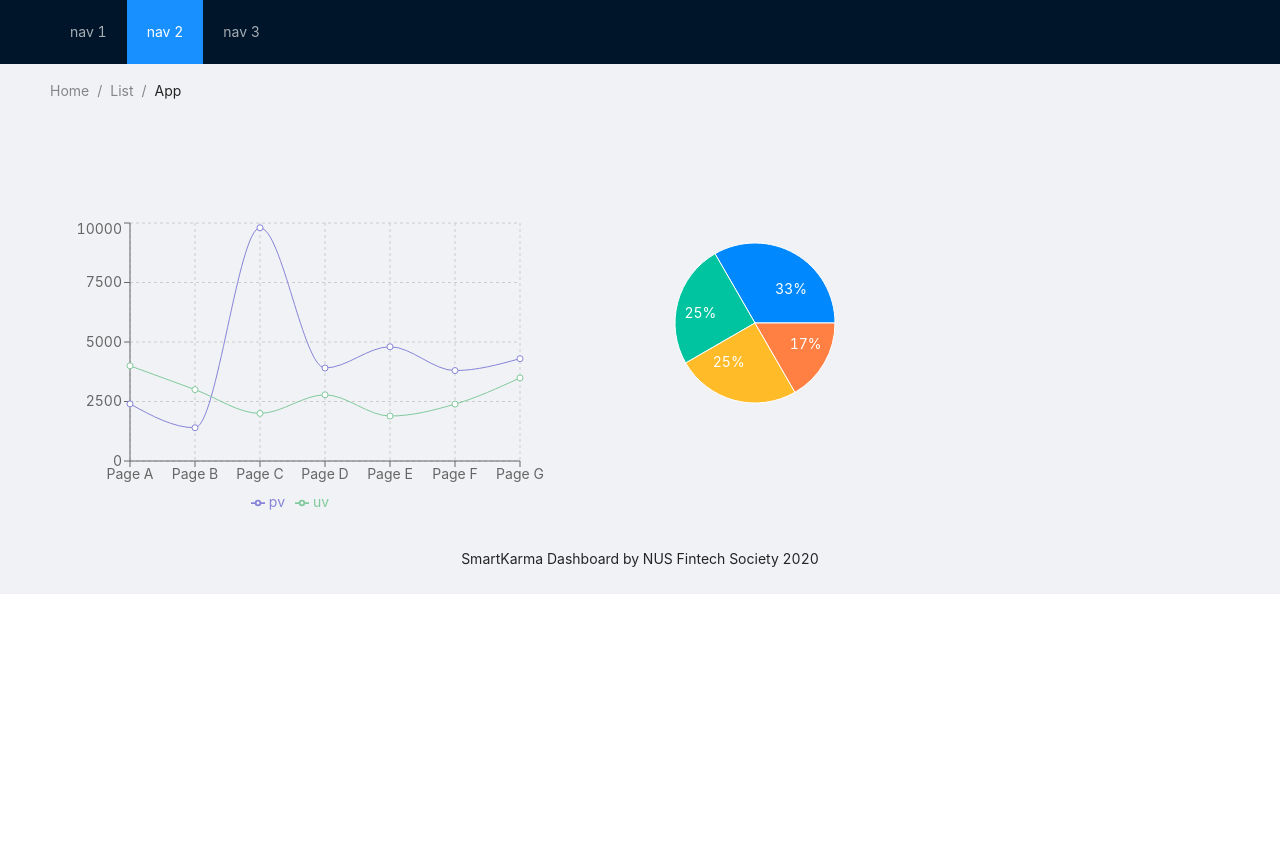
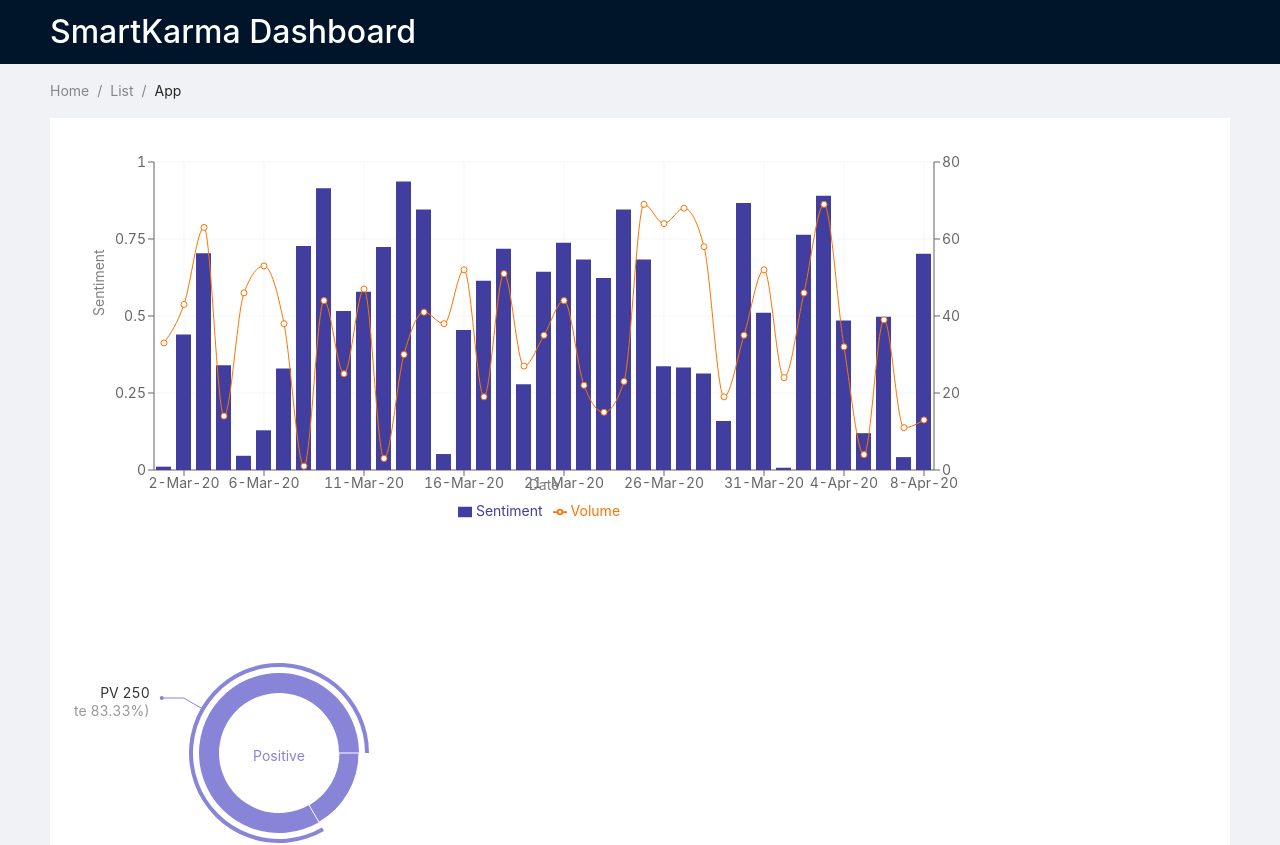
Before and after one commit to NUS-Fintech-Society/ML_SmartKarma_Dashboard, a React (Create React App) app in the folder smart-karma-dashboard/: page / in a window 1280 px wide. Shown: the top 845 px of the page. Before the commit the page ends 800 px from the top, so only its background shows below. Built offline with nearby package versions, Linux system fonts and the light colour scheme.

Commit message:
changed charts

```diff
--- a/smart-karma-dashboard/src/App.css
+++ b/smart-karma-dashboard/src/App.css
@@ -1,30 +1,25 @@
-.App {
-  text-align: center;
+.site-layout-content {
+  background: #fff;
+  padding: 24px;
+  min-height: 1000px;
 }
-
-.App-logo {
-  height: 40vmin;
-}
-
-.App-header {
-  background-color: #282c34;
-  min-height: 100vh;
-  display: flex;
-  flex-direction: column;
-  align-items: center;
-  justify-content: center;
-  font-size: calc(10px + 2vmin);
-  color: white;
-}
-
-.App-link {
-  color: #09d3ac;
+#components-layout-demo-top .logo {
+  width: 120px;
+  height: 31px;
+  background: rgba(255, 255, 255, 0.2);
+  margin: 16px 24px 16px 0;
+  float: left;
 }
 
 .line {
-  display: inline-block;
+  display: inline-flex;
 }
 
 .pie {
-  display: inline-block;
+  display: inline-flex;
 }
+
+.title {
+  color: white;
+  font-size: 32px;
+}
--- a/smart-karma-dashboard/src/App.js
+++ b/smart-karma-dashboard/src/App.js
@@ -10,17 +10,12 @@ import { Layout, Menu, Breadcrumb } from "antd";
 
 const { Header, Content, Footer } = Layout;
 
-function App() {
+export default function App() {
   return (
     <div>
       <Layout className="layout">
         <Header>
-          <div className="logo" />
-          <Menu theme="dark" mode="horizontal" defaultSelectedKeys={["2"]}>
-            <Menu.Item key="1">nav 1</Menu.Item>
-            <Menu.Item key="2">nav 2</Menu.Item>
-            <Menu.Item key="3">nav 3</Menu.Item>
-          </Menu>
+          <h1 className="title">SmartKarma Dashboard</h1>
         </Header>
         <Content style={{ padding: "0 50px" }}>
           <Breadcrumb style={{ margin: "16px 0" }}>
@@ -44,5 +39,3 @@ function App() {
     </div>
   );
 }
-
-export default App;
--- a/smart-karma-dashboard/src/components/Line.js
+++ b/smart-karma-dashboard/src/components/Line.js
@@ -1,52 +1,95 @@
-import React, { PureComponent } from 'react';
+import React, { PureComponent } from "react";
 import {
-  LineChart, Line, XAxis, YAxis, CartesianGrid, Tooltip, Legend,
-} from 'recharts';
+  ComposedChart,
+  Line,
+  Area,
+  Bar,
+  XAxis,
+  YAxis,
+  CartesianGrid,
+  Tooltip,
+  Legend
+} from "recharts";
 
 const data = [
-  {
-    name: 'Page A', uv: 4000, pv: 2400, amt: 2400,
-  },
-  {
-    name: 'Page B', uv: 3000, pv: 1398, amt: 2210,
-  },
-  {
-    name: 'Page C', uv: 2000, pv: 9800, amt: 2290,
-  },
-  {
-    name: 'Page D', uv: 2780, pv: 3908, amt: 2000,
-  },
-  {
-    name: 'Page E', uv: 1890, pv: 4800, amt: 2181,
-  },
-  {
-    name: 'Page F', uv: 2390, pv: 3800, amt: 2500,
-  },
-  {
-    name: 'Page G', uv: 3490, pv: 4300, amt: 2100,
-  },
+  { Date: "1-Mar-20", Sentiment: 0.010816768000000001, Volume: 33 },
+  { Date: "2-Mar-20", Sentiment: 0.439957968, Volume: 43 },
+  { Date: "3-Mar-20", Sentiment: 0.7038349540000001, Volume: 63 },
+  { Date: "4-Mar-20", Sentiment: 0.34041049700000003, Volume: 14 },
+  { Date: "5-Mar-20", Sentiment: 0.046188293, Volume: 46 },
+  { Date: "6-Mar-20", Sentiment: 0.128944741, Volume: 53 },
+  { Date: "7-Mar-20", Sentiment: 0.329317158, Volume: 38 },
+  { Date: "8-Mar-20", Sentiment: 0.727143249, Volume: 1 },
+  { Date: "9-Mar-20", Sentiment: 0.91492311, Volume: 44 },
+  { Date: "10-Mar-20", Sentiment: 0.516282836, Volume: 25 },
+  { Date: "11-Mar-20", Sentiment: 0.57842693, Volume: 47 },
+  { Date: "12-Mar-20", Sentiment: 0.7241933629999999, Volume: 3 },
+  { Date: "13-Mar-20", Sentiment: 0.9363149190000001, Volume: 30 },
+  { Date: "14-Mar-20", Sentiment: 0.8458509679999999, Volume: 41 },
+  { Date: "15-Mar-20", Sentiment: 0.051847394000000005, Volume: 38 },
+  { Date: "16-Mar-20", Sentiment: 0.45462375200000005, Volume: 52 },
+  { Date: "17-Mar-20", Sentiment: 0.614835076, Volume: 19 },
+  { Date: "18-Mar-20", Sentiment: 0.7183741579999999, Volume: 51 },
+  { Date: "19-Mar-20", Sentiment: 0.278656199, Volume: 27 },
+  { Date: "20-Mar-20", Sentiment: 0.643656855, Volume: 35 },
+  { Date: "21-Mar-20", Sentiment: 0.73744957, Volume: 44 },
+  { Date: "22-Mar-20", Sentiment: 0.683445515, Volume: 22 },
+  { Date: "23-Mar-20", Sentiment: 0.6230386489999999, Volume: 15 },
+  { Date: "24-Mar-20", Sentiment: 0.8458148209999999, Volume: 23 },
+  { Date: "25-Mar-20", Sentiment: 0.683278119, Volume: 69 },
+  { Date: "26-Mar-20", Sentiment: 0.336857109, Volume: 64 },
+  { Date: "27-Mar-20", Sentiment: 0.332499612, Volume: 68 },
+  { Date: "28-Mar-20", Sentiment: 0.313274544, Volume: 58 },
+  { Date: "29-Mar-20", Sentiment: 0.15917499300000001, Volume: 19 },
+  { Date: "30-Mar-20", Sentiment: 0.866574341, Volume: 35 },
+  { Date: "31-Mar-20", Sentiment: 0.510538791, Volume: 52 },
+  { Date: "1-Apr-20", Sentiment: 0.007328033, Volume: 24 },
+  { Date: "2-Apr-20", Sentiment: 0.763883443, Volume: 46 },
+  { Date: "3-Apr-20", Sentiment: 0.890470146, Volume: 69 },
+  { Date: "4-Apr-20", Sentiment: 0.48502349299999997, Volume: 32 },
+  { Date: "5-Apr-20", Sentiment: 0.11956155199999999, Volume: 4 },
+  { Date: "6-Apr-20", Sentiment: 0.49716483100000003, Volume: 39 },
+  { Date: "7-Apr-20", Sentiment: 0.041854312000000005, Volume: 11 },
+  { Date: "8-Apr-20", Sentiment: 0.702148019, Volume: 13 }
 ];
 
 export default class Example extends PureComponent {
+  static jsfiddleUrl = "https://jsfiddle.net/alidingling/q5atk5jr/";
 
   render() {
     return (
-      <LineChart
-        width={500}
-        height={300}
+      <ComposedChart
+        width={1000}
+        height={400}
         data={data}
         margin={{
-          top: 5, right: 30, left: 20, bottom: 5,
+          top: 20,
+          right: 80,
+          bottom: 20,
+          left: 20
         }}
       >
-        <CartesianGrid strokeDasharray="3 3" />
-        <XAxis dataKey="name" />
-        <YAxis />
+        <CartesianGrid stroke="#f5f5f5" />
+        <XAxis
+          dataKey="Date"
+          label={{ value: "Date", position: "center", offset: 10 }}
+        />
+        <YAxis
+          yAxisId="left"
+          label={{ value: "Sentiment", angle: -90, position: "insideLeft" }}
+        />
+        <YAxis yAxisId="right" orientation="right" />
         <Tooltip />
         <Legend />
-        <Line type="monotone" dataKey="pv" stroke="#8884d8" activeDot={{ r: 8 }} />
-        <Line type="monotone" dataKey="uv" stroke="#82ca9d" />
-      </LineChart>
+        {/* <Area type="monotone" dataKey="amt" fill="#8884d8" stroke="#8884d8" /> */}
+        <Bar yAxisId="left" dataKey="Sentiment" barSize={15} fill="#413ea0" />
+        <Line
+          yAxisId="right"
+          type="monotone"
+          dataKey="Volume"
+          stroke="#ff7300"
+        />
+      </ComposedChart>
     );
   }
 }
--- a/smart-karma-dashboard/src/components/Pie.js
+++ b/smart-karma-dashboard/src/components/Pie.js
@@ -1,52 +1,112 @@
-import React, { PureComponent } from 'react';
-import {
-  PieChart, Pie, Cell,
-} from 'recharts';
+import React, { PureComponent } from "react";
+import { PieChart, Pie, Sector } from "recharts";
 
 const data = [
-  { name: 'Group A', value: 400 },
-  { name: 'Group B', value: 300 },
-  { name: 'Group C', value: 300 },
-  { name: 'Group D', value: 200 },
+  { name: "Positive", value: 250 },
+  { name: "Negative", value: 50 }
 ];
 
-const COLORS = ['#0088FE', '#00C49F', '#FFBB28', '#FF8042'];
-
-const RADIAN = Math.PI / 180;
-const renderCustomizedLabel = ({
-  cx, cy, midAngle, innerRadius, outerRadius, percent, index,
-}) => {
-   const radius = innerRadius + (outerRadius - innerRadius) * 0.5;
-  const x = cx + radius * Math.cos(-midAngle * RADIAN);
-  const y = cy + radius * Math.sin(-midAngle * RADIAN);
+const renderActiveShape = props => {
+  const RADIAN = Math.PI / 180;
+  const {
+    cx,
+    cy,
+    midAngle,
+    innerRadius,
+    outerRadius,
+    startAngle,
+    endAngle,
+    fill,
+    payload,
+    percent,
+    value
+  } = props;
+  const sin = Math.sin(-RADIAN * midAngle);
+  const cos = Math.cos(-RADIAN * midAngle);
+  const sx = cx + (outerRadius + 10) * cos;
+  const sy = cy + (outerRadius + 10) * sin;
+  const mx = cx + (outerRadius + 30) * cos;
+  const my = cy + (outerRadius + 30) * sin;
+  const ex = mx + (cos >= 0 ? 1 : -1) * 22;
+  const ey = my;
+  const textAnchor = cos >= 0 ? "start" : "end";
 
   return (
-    <text x={x} y={y} fill="white" textAnchor={x > cx ? 'start' : 'end'} dominantBaseline="central">
-      {`${(percent * 100).toFixed(0)}%`}
-    </text>
+    <g>
+      <text x={cx} y={cy} dy={8} textAnchor="middle" fill={fill}>
+        {payload.name}
+      </text>
+      <Sector
+        cx={cx}
+        cy={cy}
+        innerRadius={innerRadius}
+        outerRadius={outerRadius}
+        startAngle={startAngle}
+        endAngle={endAngle}
+        fill={fill}
+      />
+      <Sector
+        cx={cx}
+        cy={cy}
+        startAngle={startAngle}
+        endAngle={endAngle}
+        innerRadius={outerRadius + 6}
+        outerRadius={outerRadius + 10}
+        fill={fill}
+      />
+      <path
+        d={`M${sx},${sy}L${mx},${my}L${ex},${ey}`}
+        stroke={fill}
+        fill="none"
+      />
+      <circle cx={ex} cy={ey} r={2} fill={fill} stroke="none" />
+      <text
+        x={ex + (cos >= 0 ? 1 : -1) * 12}
+        y={ey}
+        textAnchor={textAnchor}
+        fill="#333"
+      >{`PV ${value}`}</text>
+      <text
+        x={ex + (cos >= 0 ? 1 : -1) * 12}
+        y={ey}
+        dy={18}
+        textAnchor={textAnchor}
+        fill="#999"
+      >
+        {`(Rate ${(percent * 100).toFixed(2)}%)`}
+      </text>
+    </g>
   );
 };
 
 export default class Example extends PureComponent {
-  static jsfiddleUrl = 'https://jsfiddle.net/alidingling/c9pL8k61/';
+  static jsfiddleUrl = "https://jsfiddle.net/alidingling/hqnrgxpj/";
+
+  state = {
+    activeIndex: 0
+  };
+
+  onPieEnter = (data, index) => {
+    this.setState({
+      activeIndex: index
+    });
+  };
 
   render() {
     return (
-      <PieChart width={400} height={400}>
+      <PieChart width={500} height={400}>
         <Pie
+          activeIndex={this.state.activeIndex}
+          activeShape={renderActiveShape}
           data={data}
           cx={200}
           cy={200}
-          labelLine={false}
-          label={renderCustomizedLabel}
+          innerRadius={60}
           outerRadius={80}
           fill="#8884d8"
           dataKey="value"
-        >
-          {
-            data.map((entry, index) => <Cell key={`cell-${index}`} fill={COLORS[index % COLORS.length]} />)
-          }
-        </Pie>
+          onMouseEnter={this.onPieEnter}
+        />
       </PieChart>
     );
   }
```
